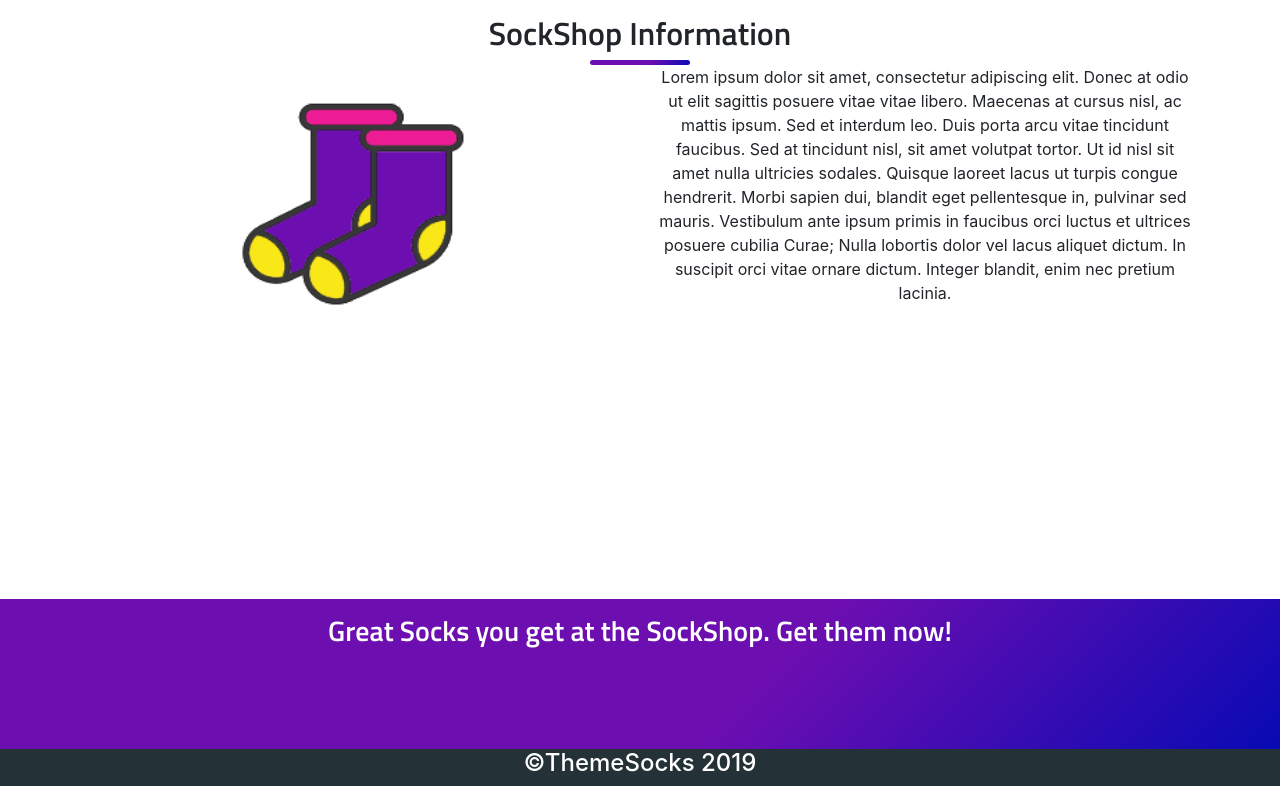
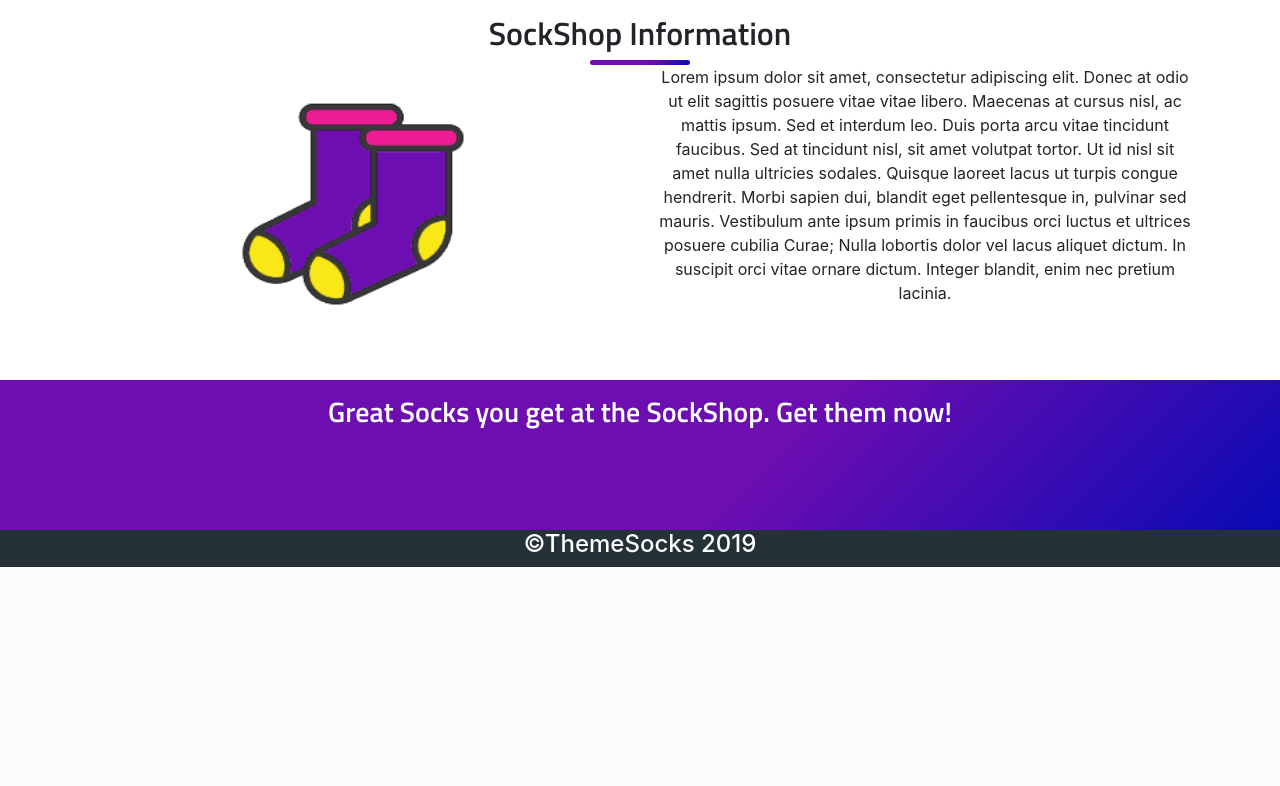
Before and after one commit to Henkys/SockShop, a PHP site: page / in a window 1280 px wide. Shown: the part 764-1550 px from the top of the page. After the commit the page ends 1331 px from the top, so only its background shows below. Run offline with PHP 8.4, Linux system fonts and the light colour scheme; data that the repository does not hold is empty.

Commit message:
sock info height fix

```diff
--- a/app/view/assets/css/styles.css
+++ b/app/view/assets/css/styles.css
@@ -115,7 +115,7 @@ h1, h2, h3, #cart {
 
 .info {
   padding: 15px;
-  height: 600px;
+  height: auto;
   max-width: 100%;
   text-align: center;
 }
--- a/app/view/assets/css/styles.scss
+++ b/app/view/assets/css/styles.scss
@@ -116,7 +116,7 @@ svg {
 
 .info {
   padding: 15px;
-  height:600px;
+  height:auto;
   max-width:100%;
   text-align:center;
 }
```
Also changed, not shown: 1 other file.
